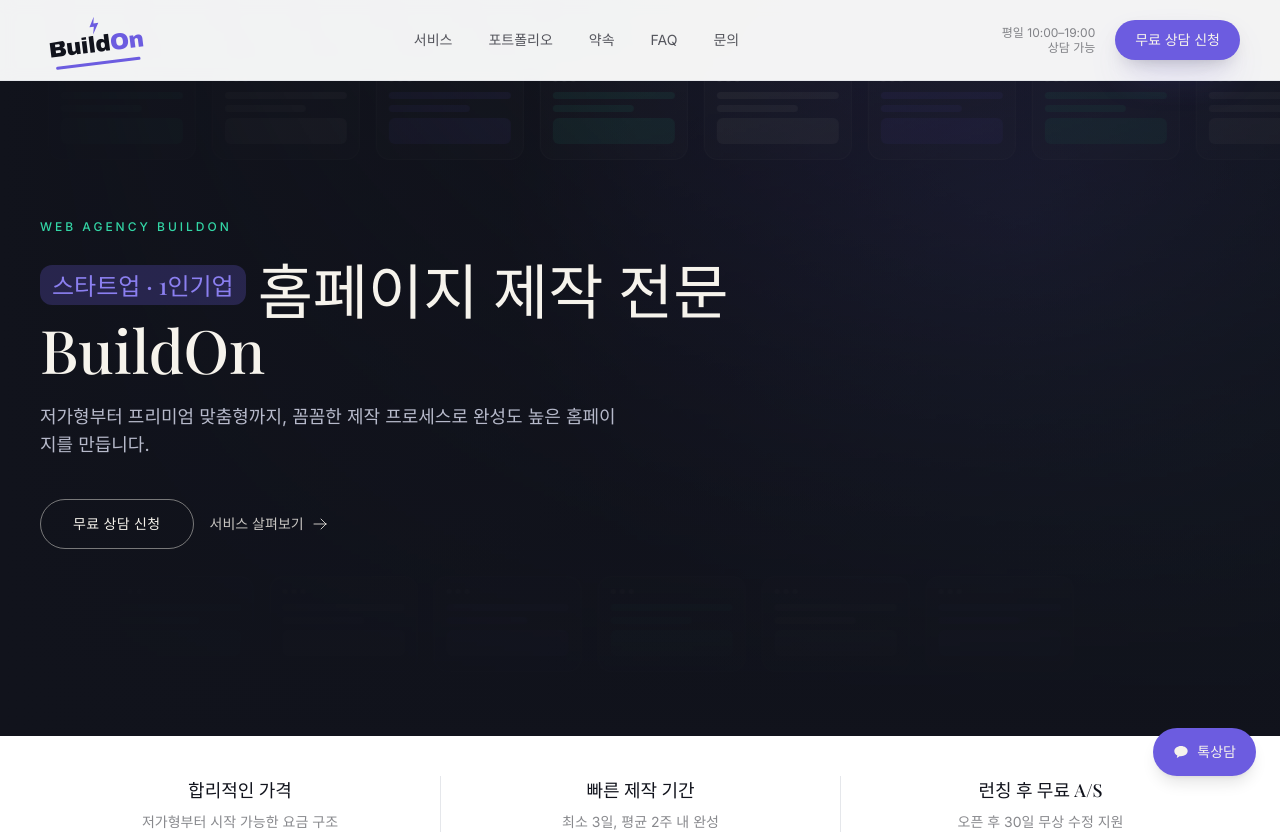
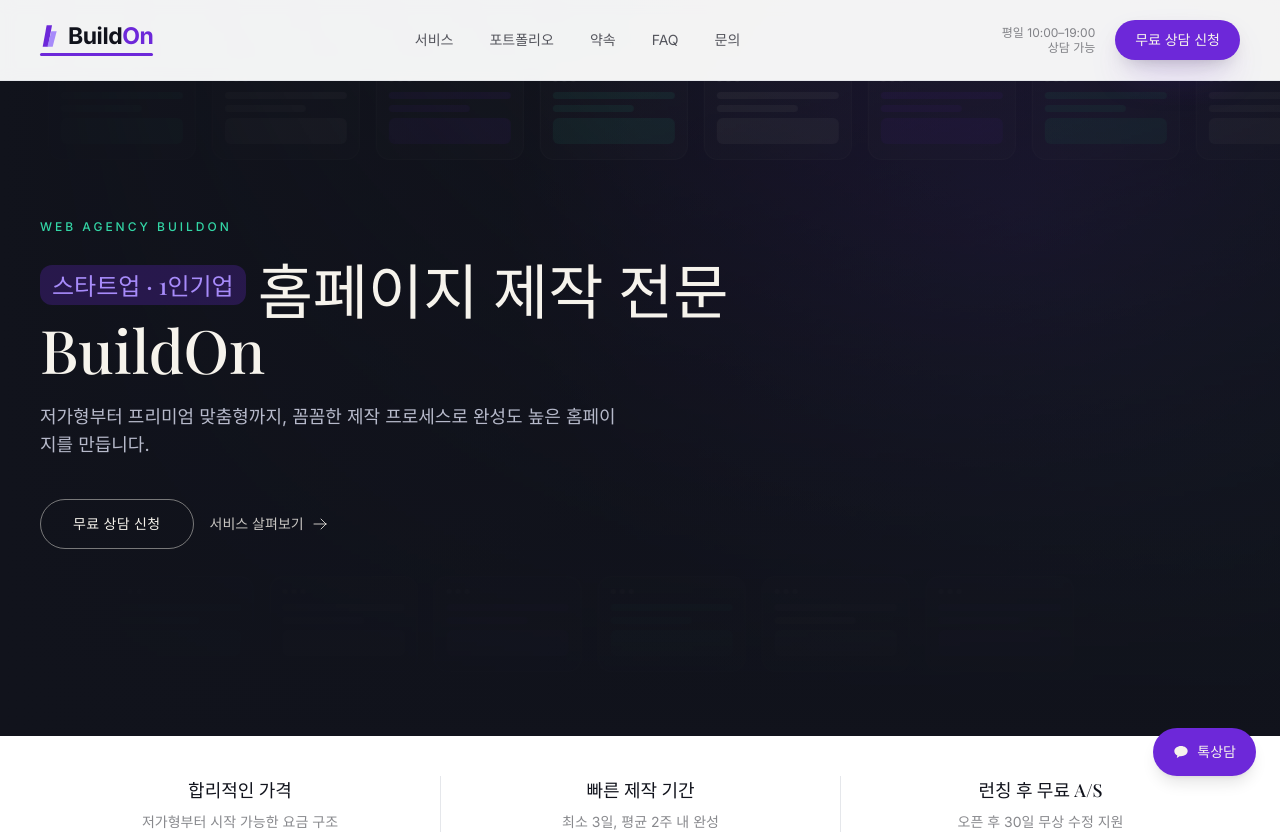
Before and after one commit to tockddn5-max/BuilDOn, a website: page index.html in a window 1280 px wide. Shown: the top 835 px of the page. Drawn offline with nearby package versions, Linux system fonts and the light colour scheme; a web font is replaced by a local one.

Commit message:
Redesign logo (icon-left horizontal layout, no tilt) and refine violet accent color across site

```diff
--- a/index.html
+++ b/index.html
@@ -22,7 +22,7 @@
           creamMuted: '#B7BACB',
           paper: '#FFFFFF',
           mist: '#EEF1F7',
-          violet: { DEFAULT: '#6C5CE0', dark: '#5546C4', light: '#8B7FF0' },
+          violet: { DEFAULT: '#6D28D9', dark: '#5B21B6', light: '#A78BFA' },
           mint: { DEFAULT: '#33D6A6', dark: '#22B78D' },
         },
         fontFamily: {
@@ -30,8 +30,8 @@
           sans: ['Inter', 'sans-serif'],
         },
         boxShadow: {
-          violet: '0 20px 40px -14px rgba(108,92,224,0.45), 0 8px 20px -10px rgba(17,19,28,0.5)',
-          card: '0 24px 48px -20px rgba(17,19,28,0.16), 0 4px 12px -4px rgba(108,92,224,0.06)',
+          violet: '0 20px 40px -14px rgba(109,40,217,0.45), 0 8px 20px -10px rgba(17,19,28,0.5)',
+          card: '0 24px 48px -20px rgba(17,19,28,0.16), 0 4px 12px -4px rgba(109,40,217,0.06)',
         },
       },
     },
@@ -43,15 +43,15 @@
   body { background-color: #FFFFFF; }
 
   .btn-primary {
-    background-color: #6C5CE0;
+    background-color: #6D28D9;
     color: #F6F3EC;
     transition-property: transform, opacity, background-color, box-shadow;
     transition-duration: 200ms;
     transition-timing-function: ease-out;
-    box-shadow: 0 20px 40px -14px rgba(108,92,224,0.45), 0 8px 20px -10px rgba(17,19,28,0.35);
+    box-shadow: 0 20px 40px -14px rgba(109,40,217,0.45), 0 8px 20px -10px rgba(17,19,28,0.35);
   }
-  .btn-primary:hover { background-color: #5546C4; transform: scale(1.03); }
-  .btn-primary:focus-visible { outline: none; box-shadow: 0 0 0 3px rgba(108,92,224,0.5), 0 0 0 5px #ffffff; }
+  .btn-primary:hover { background-color: #5B21B6; transform: scale(1.03); }
+  .btn-primary:focus-visible { outline: none; box-shadow: 0 0 0 3px rgba(109,40,217,0.5), 0 0 0 5px #ffffff; }
   .btn-primary:active { transform: scale(0.97); }
   .btn-primary:disabled { opacity: 0.5; cursor: not-allowed; transform: none; }
 
@@ -82,7 +82,7 @@
 
   .btn-cream {
     background-color: #F6F3EC;
-    color: #6C5CE0;
+    color: #6D28D9;
     transition-property: transform, background-color;
     transition-duration: 200ms;
     transition-timing-function: ease-out;
@@ -92,15 +92,15 @@
   .btn-cream:active { transform: scale(0.97); }
 
   .btn-chat {
-    background-color: #6C5CE0;
+    background-color: #6D28D9;
     color: #F6F3EC;
     transition-property: transform, background-color, box-shadow;
     transition-duration: 200ms;
     transition-timing-function: ease-out;
-    box-shadow: 0 16px 32px -12px rgba(108,92,224,0.5);
+    box-shadow: 0 16px 32px -12px rgba(109,40,217,0.5);
   }
-  .btn-chat:hover { background-color: #5546C4; transform: scale(1.05); }
-  .btn-chat:focus-visible { outline: none; box-shadow: 0 0 0 3px rgba(108,92,224,0.4); }
+  .btn-chat:hover { background-color: #5B21B6; transform: scale(1.05); }
+  .btn-chat:focus-visible { outline: none; box-shadow: 0 0 0 3px rgba(109,40,217,0.4); }
   .btn-chat:active { transform: scale(0.95); }
 
   .field {
@@ -122,20 +122,18 @@
   }
   .nav-link:hover::after { transform: scaleX(1); }
 
-  .logo-mark { display: inline-block; transform: rotate(-7deg); }
-  .logo-mark .logo-stack { display: inline-flex; flex-direction: column; align-items: center; }
-  .logo-mark .logo-bolt { margin-bottom: -2px; }
+  .logo-mark { display: inline-flex; flex-direction: column; align-items: flex-start; }
+  .logo-mark .logo-row { display: inline-flex; align-items: center; gap: 8px; }
   .logo-mark .logo-word {
-    font-family: Arial Black, Arial Bold, Impact, sans-serif;
-    font-weight: 900;
+    font-family: 'Inter', sans-serif;
+    font-weight: 800;
     letter-spacing: -0.02em;
-    line-height: 0.9;
+    line-height: 1;
     color: #11131C;
-    clip-path: polygon(3% 20%, 97% 0%, 100% 80%, 4% 100%);
-    padding: 2px 8px;
   }
-  .logo-mark .logo-word .accent { color: #6C5CE0; }
-  .logo-mark .logo-underline { margin-top: 4px; width: 76%; background: #6C5CE0; border-radius: 2px; }
+  .logo-mark .logo-word .accent { color: #6D28D9; }
+  .logo-mark .logo-underline { margin-top: 5px; width: 100%; background: #6D28D9; border-radius: 2px; }
+  .logo-mark.on-dark .logo-word { color: #F6F3EC; }
 
   .fade-up { opacity: 0; transform: translateY(16px); transition: opacity 600ms ease-out, transform 600ms ease-out; }
   .fade-up.in-view { opacity: 1; transform: translateY(0); }
@@ -162,7 +160,7 @@
   .mc .mc-line.w-full { width: 100%; }
   .mc .mc-line.w-2\/3 { width: 66%; }
   .mc .mc-block { height: 26px; border-radius: 6px; margin-top: 4px; }
-  .mc.mc-violet .mc-line, .mc.mc-violet .mc-block { background: rgba(108,92,224,0.35); }
+  .mc.mc-violet .mc-line, .mc.mc-violet .mc-block { background: rgba(109,40,217,0.35); }
   .mc.mc-mint .mc-line, .mc.mc-mint .mc-block { background: rgba(51,214,166,0.30); }
   .mc.mc-cream .mc-line, .mc.mc-cream .mc-block { background: rgba(246,243,236,0.20); }
 
@@ -178,11 +176,14 @@
   <header id="site-header" class="fixed top-0 inset-x-0 z-50 bg-white/95 backdrop-blur border-b border-ink/8">
     <div class="max-w-7xl mx-auto px-6 lg:px-10 flex items-center justify-between h-20">
       <a href="#top" class="logo-mark">
-        <span class="logo-stack">
-          <svg class="logo-bolt" width="11" height="19" viewBox="0 0 20 34" fill="none" aria-hidden="true"><path d="M12 1L2 19H10L7 33L19 13H10L12 1Z" fill="#6C5CE0"/></svg>
+        <span class="logo-row">
+          <svg width="20" height="22" viewBox="0 0 30 32" fill="none" aria-hidden="true">
+            <polygon points="10,0 18,0 12,32 4,32" fill="#6D28D9"/>
+            <polygon points="17,9 25,9 19,32 11,32" fill="#A78BFA"/>
+          </svg>
           <span class="logo-word" style="font-size:23px;">Build<span class="accent">On</span></span>
-          <span class="logo-underline" style="height:3px;"></span>
         </span>
+        <span class="logo-underline" style="height:3px;"></span>
       </a>
 
       <nav class="hidden md:flex items-center gap-9 text-sm text-ink/70">
@@ -235,7 +236,7 @@
   <!-- ===================== HERO ===================== -->
   <section id="top" class="relative min-h-[92vh] flex items-center bg-ink overflow-hidden">
     <div class="absolute inset-0" style="background:
-        radial-gradient(circle at 80% 30%, rgba(108,92,224,0.35), transparent 45%),
+        radial-gradient(circle at 80% 30%, rgba(109,40,217,0.35), transparent 45%),
         radial-gradient(circle at 95% 75%, rgba(51,214,166,0.16), transparent 40%),
         #11131C;">
     </div>
@@ -322,7 +323,7 @@
   </section>
 
   <!-- ===================== INTRO / STATS ===================== -->
-  <section class="py-24 sm:py-32" style="background: radial-gradient(circle at 15% 20%, rgba(108,92,224,0.08), transparent 45%), radial-gradient(circle at 85% 80%, rgba(51,214,166,0.08), transparent 45%), #ffffff;">
+  <section class="py-24 sm:py-32" style="background: radial-gradient(circle at 15% 20%, rgba(109,40,217,0.08), transparent 45%), radial-gradient(circle at 85% 80%, rgba(51,214,166,0.08), transparent 45%), #ffffff;">
     <div class="max-w-7xl mx-auto px-6 lg:px-10">
       <p class="inline-block bg-violet/10 text-violet text-xs tracking-[0.15em] uppercase font-medium px-3 py-1 rounded-full mb-6">Intro</p>
       <h2 class="font-display text-3xl sm:text-4xl leading-snug max-w-2xl">
@@ -822,7 +823,7 @@
         </div>
 
         <div class="hidden lg:flex items-center justify-center w-full h-full" style="background:
-            radial-gradient(circle at 30% 25%, rgba(108,92,224,0.35), transparent 45%),
+            radial-gradient(circle at 30% 25%, rgba(109,40,217,0.35), transparent 45%),
             radial-gradient(circle at 75% 70%, rgba(51,214,166,0.16), transparent 40%),
             #171A26;">
           <span class="font-display italic text-cream/25 text-3xl">Let's build together</span>
@@ -836,11 +837,14 @@
     <div class="max-w-7xl mx-auto px-6 lg:px-10 py-14 flex flex-col sm:flex-row items-start sm:items-center justify-between gap-8">
       <div>
         <a href="#top" class="logo-mark">
-          <span class="logo-stack">
-            <svg class="logo-bolt" width="9" height="15" viewBox="0 0 20 34" fill="none" aria-hidden="true"><path d="M12 1L2 19H10L7 33L19 13H10L12 1Z" fill="#6C5CE0"/></svg>
+          <span class="logo-row">
+            <svg width="16" height="18" viewBox="0 0 30 32" fill="none" aria-hidden="true">
+              <polygon points="10,0 18,0 12,32 4,32" fill="#6D28D9"/>
+              <polygon points="17,9 25,9 19,32 11,32" fill="#A78BFA"/>
+            </svg>
             <span class="logo-word" style="font-size:19px;">Build<span class="accent">On</span></span>
-            <span class="logo-underline" style="height:2px;"></span>
           </span>
+          <span class="logo-underline" style="height:2px;"></span>
         </a>
         <p class="text-ink/60 text-sm mt-2 max-w-xs">브랜드의 첫인상을 완성하는 홈페이지 제작 파트너</p>
       </div>
```
Also changed, not shown: admin-x7k2.html (+17 -17 lines), brand_logo/logo.png (added), brand_logo/logo.svg (added).
